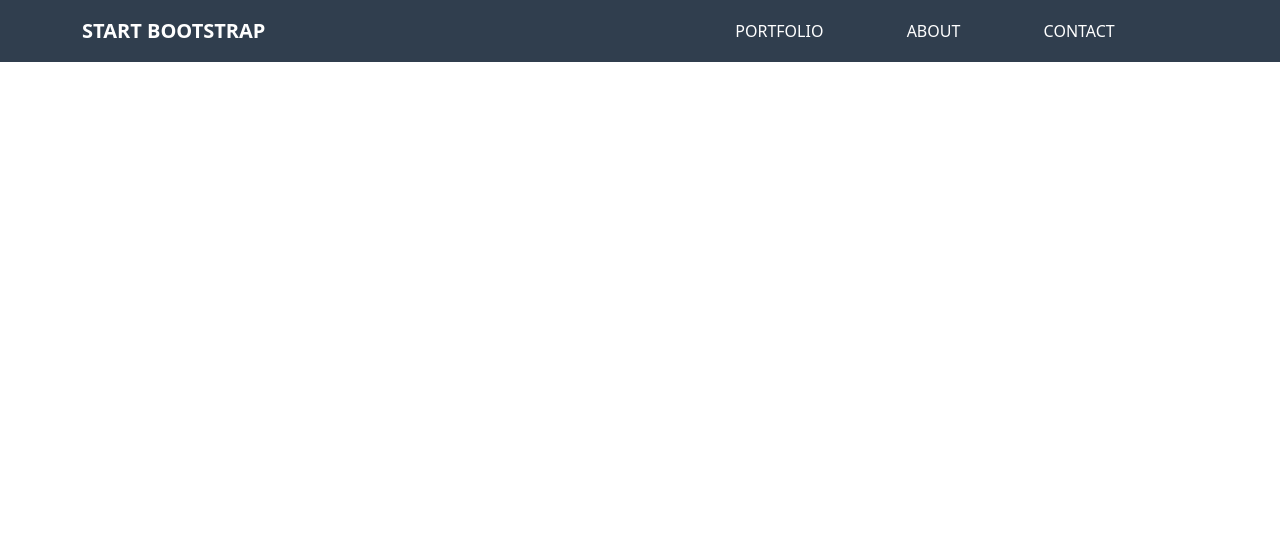
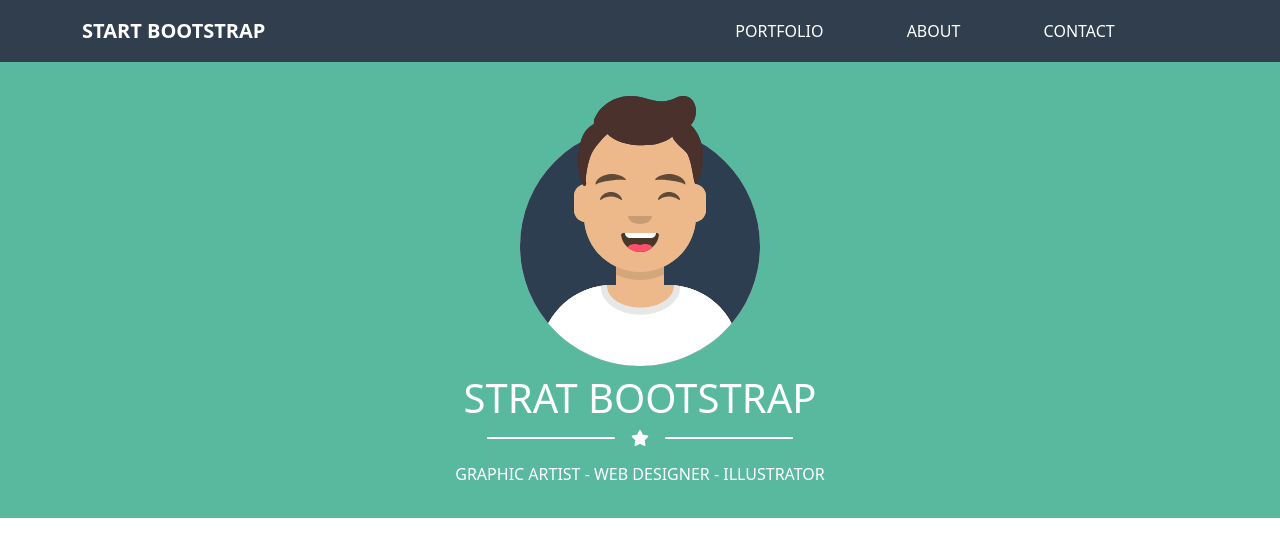
Before and after one commit to EugeniuPopescu/html-css-bootstrap-freelancer, a plain HTML site: page index.html in a window 1280 px wide. Drawn offline with nearby package versions, Linux system fonts and the light colour scheme.

Commit message:
add jumbotron section

```diff
--- a/index.html
+++ b/index.html
@@ -27,7 +27,26 @@
         </header>
 
         <main>
-
+            <section id="jumbo">
+                <div class="container">
+                    <div class="row text-center">
+                        <div class="col-12">
+                            <img class="my-img mt-4" src="./img/avatar.svg" alt="avatar">
+                        </div>
+                        <div class="col-12 pt-2">
+                            <h1>STRAT BOOTSTRAP</h1>
+                        </div>
+                        <div class="col-12 d-flex justify-content-center align-items-center pb-3">
+                            <div class="my-white-line"></div>
+                            <i class="fa fa-star px-3"></i>
+                            <div class="my-white-line"></div>
+                        </div>
+                        <div class="col-12 text-center pb-3">
+                            <p>GRAPHIC ARTIST - WEB DESIGNER - ILLUSTRATOR</p>
+                        </div>
+                    </div>
+                </div>
+            </section>
         </main>
 
         <footer>
--- a/style.css
+++ b/style.css
@@ -1,4 +1,29 @@
+/* header */
 header {
     background: #303E4E;
     color: white;
 }
+
+/* main */
+#jumbo {
+    background: #58B99E;
+    color: white;
+}
+
+.my-img {
+    height: 35vh;
+}
+
+.my-white-line {
+    background-color: white;
+    height: 0.3vh;
+    width: 10vw;
+    border-radius: 15%;
+}
+
+.my-black-line {
+    background-color: black;
+    height: 0.3vh;
+    width: 10vw;
+    border-radius: 15%;
+}
```
